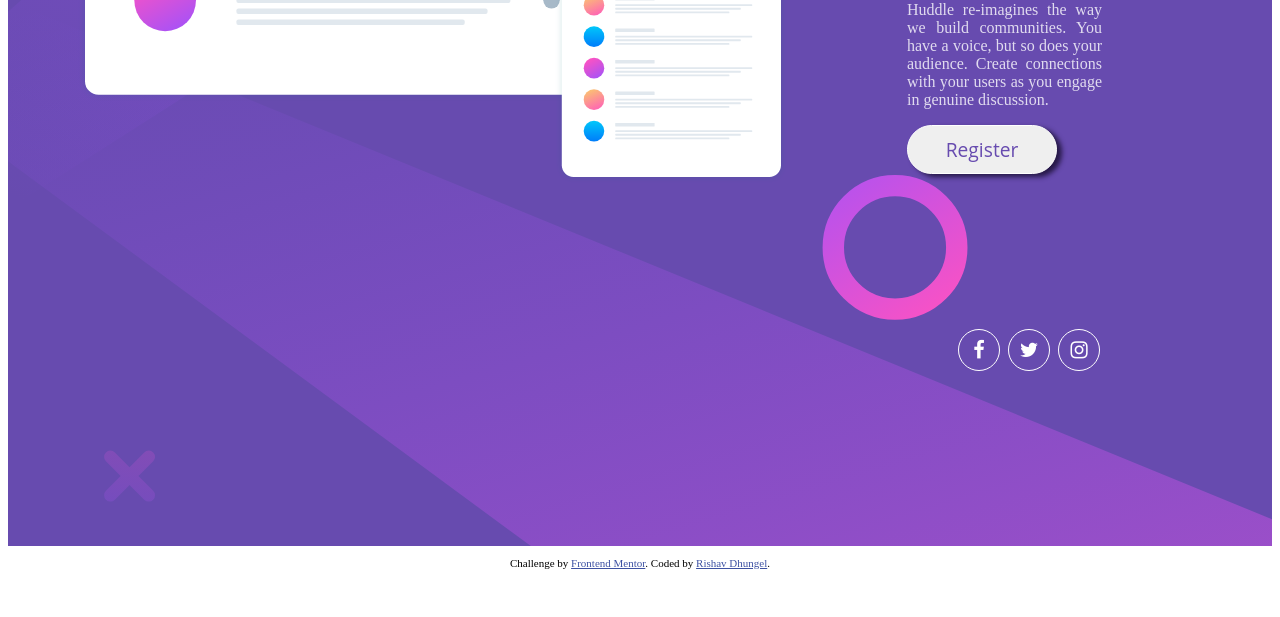
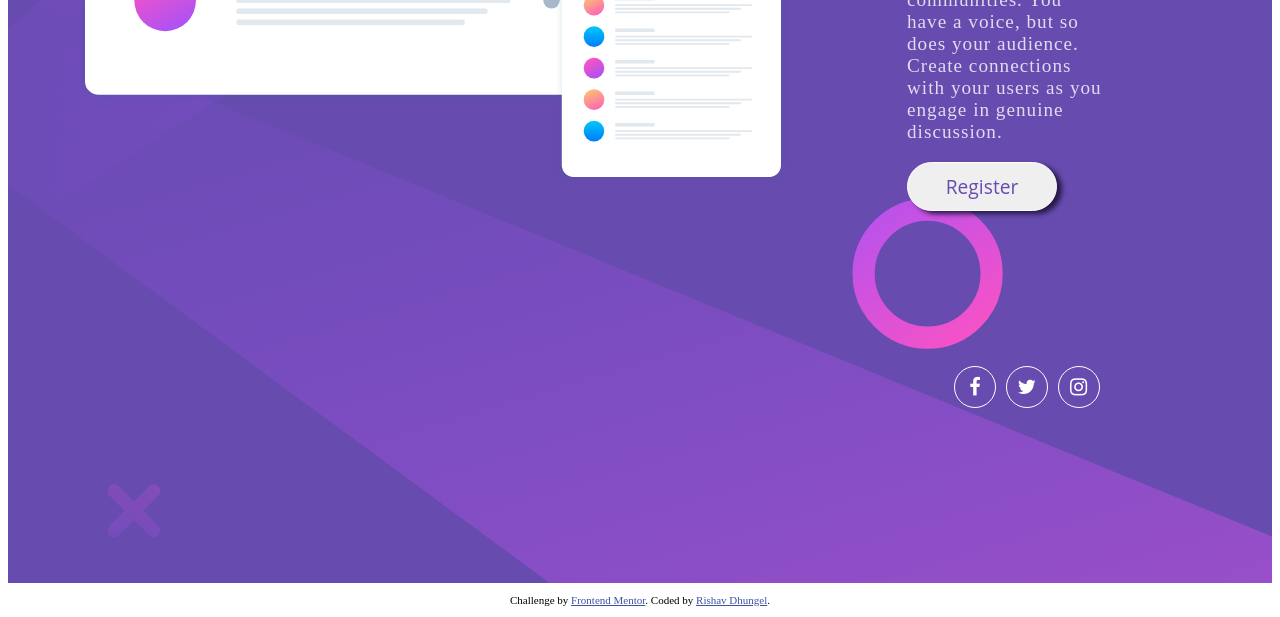
Before and after one commit to rishavdhungel/huddle-landing-page, a plain HTML site: page index.html in a window 1280 px wide. Shown: the part 470-1087 px from the top of the page. Before the commit the page ends 1050 px from the top, so only its background shows below. Drawn offline with Linux system fonts and the light colour scheme.

Commit message:
minor fix

```diff
--- a/styles.css
+++ b/styles.css
@@ -18,43 +18,38 @@
 .attribution { font-size: 11px; text-align: center; }
 .attribution a { color: hsl(228, 45%, 44%); }
 
-
-
 .hero{
     background-color: var(--Violet);
     padding: 20px;
     background-image: url(./images/bg-desktop.svg);
     background-repeat: no-repeat;
     background-size: cover;
+    min-height: fit-content;
 
 }
 
 .content{
+    padding: 50px;
     display: flex;
     flex-direction: row;
     gap: 20px;
-    padding: 50px;
 }
 
 .imgcontent{
     width: 80%;
 }
 
-
 .imgcontent{
     width: auto;
     height: auto;
 }
 
-
-
 .details{
-    margin-top: 60px;
+    text-align: left;
     padding: 100px;
-    text-align: justify;
+    font-size: 1.2rem;
+    letter-spacing: 1px;
 }
-
-
 
 .heading{
     font-family: 'Barlow Semi Condensed', sans-serif;
@@ -71,6 +66,7 @@
     opacity: 0.8;
 
 }
+
 
 button{
     padding: 10px;
```
